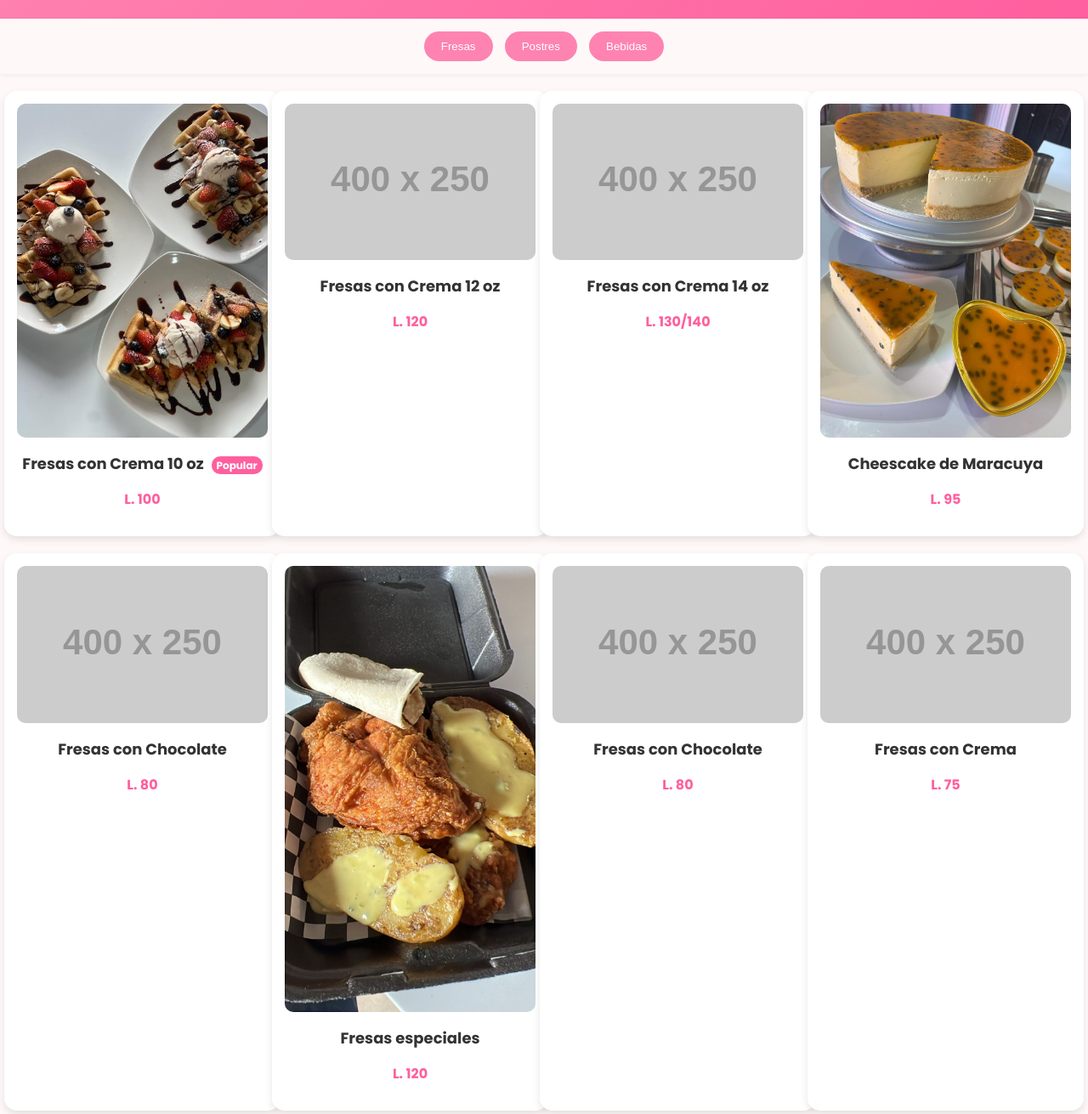
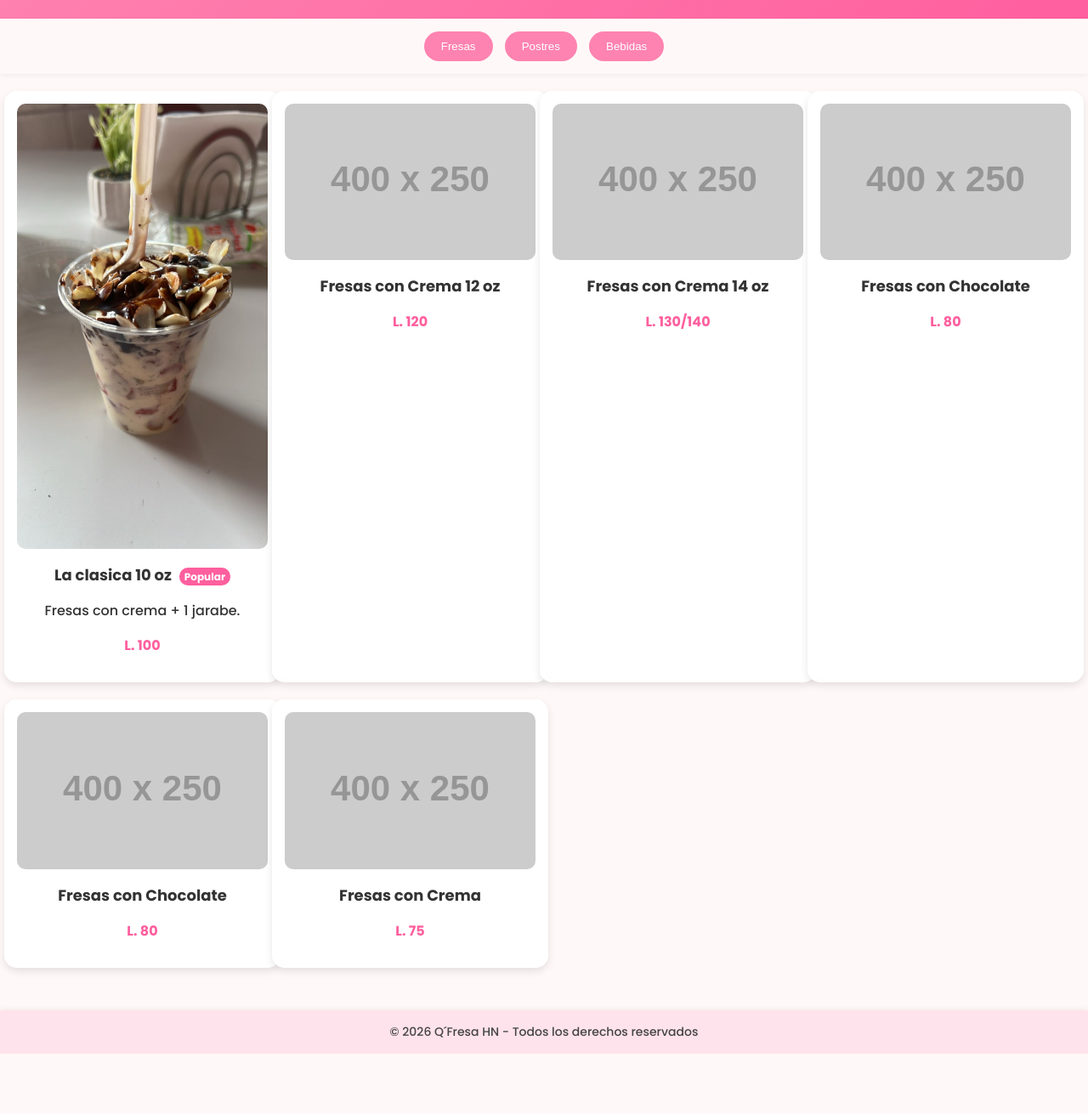
Before and after one commit to qfresahn/MenuQFresa, a plain HTML site: page index.html in a window 1280 px wide. Shown: the part 100-1411 px from the top of the page at 85% size. After the commit the page ends 1340 px from the top, so only its background shows below. Drawn offline with Linux system fonts and the light colour scheme; placeholder pictures from the web are drawn by us.

Commit message:
Actualizacion descripcion

```diff
--- a/index.html
+++ b/index.html
@@ -182,8 +182,9 @@
 <!-- FRESAS -->
 <div id="fresas" class="menu active">
   <div class="producto">
-    <img src="img/crepas.jpeg" alt="Crepas con fresas">
-    <h2>Fresas con Crema 10 oz <span class="tag">Popular</span></h2>
+    <img src="img/clasica.jpeg" alt="Crepas con fresas">
+    <h2>La clasica 10 oz <span class="tag">Popular</span></h2>
+    <p class="descripcion">Fresas con crema + 1 jarabe.</p>
     <p class="precio">L. 100</p>
   </div>
 
@@ -200,21 +201,9 @@
   </div>
 
   <div class="producto">
-    <img src="img/cheescake-maracuya.jpeg" alt="Fresas con chocolate">
-    <h2>Cheescake de Maracuya</h2>
-    <p class="precio">L. 95</p>
-  </div>
-
-  <div class="producto">
     <img src="https://via.placeholder.com/400x250.png?text=Fresas+con+Chocolate" alt="Fresas con chocolate">
     <h2>Fresas con Chocolate</h2>
     <p class="precio">L. 80</p>
-  </div>
-
-  <div class="producto">
-    <img src="img/fresas cn c.jpeg" alt="Fresas con chocolate">
-    <h2>Fresas especiales</h2>
-    <p class="precio">L. 120</p>
   </div>
 
   <div class="producto">
@@ -234,7 +223,7 @@
 <div id="postres" class="menu">
   <div class="producto">
     <img src="img/cheescake-maracuya.jpeg" alt="Cheesecake de maracuyá">
-    <h2>Cheesecake de Maracuyá <span class="tag">Nuevo</span></h2>
+    <h2>Cheesecake de Maracuyá <span class="tag">Popular/span></h2>
     <p class="precio">L. 90</p>
   </div>
 
```
Also changed, not shown: img/clasica.jpeg (added).
